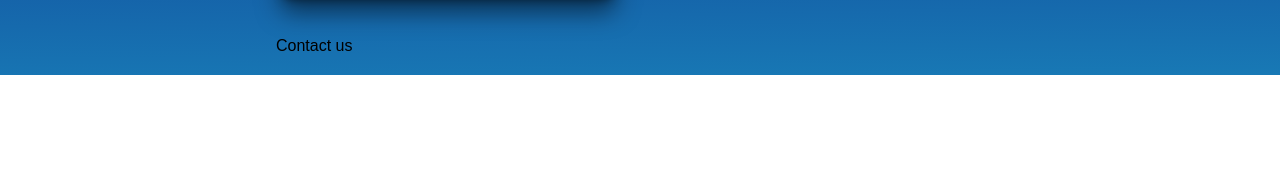
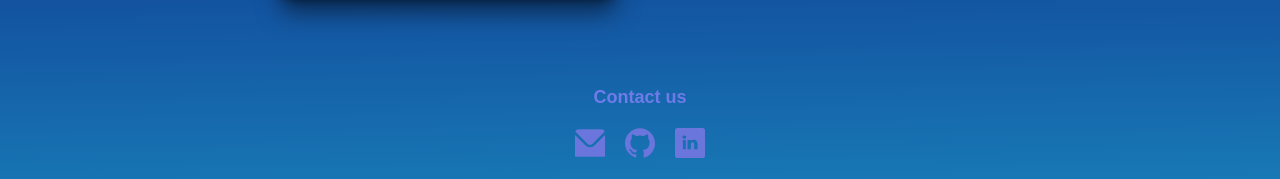
Before and after one commit to IrynaBondarenko7/task-1-clean-code, a plain HTML site: page index.html in a window 1280 px wide. Shown: the part 830-1009 px from the top of the page. Before the commit the page ends 905 px from the top, so only its background shows below. Drawn offline with Linux system fonts and the light colour scheme.

Commit message:
added footer contact icons & styles

```diff
--- a/index.html
+++ b/index.html
@@ -51,7 +51,47 @@
       </div>
     </main>
     <footer>
-      <div class="container">Contact us</div>
+      <div class="container">
+        <p class="footer-title">Contact us</p>
+        <ul class="icons-list">
+          <li>
+            <a
+              href="mailto:ira.bondarenko@ukr.net"
+              target="_blank"
+              rel="noopener noreferrer"
+              class="icon-link"
+            >
+              <svg class="icon">
+                <use xlink:href="./icons/icon.svg#envelope"></use>
+              </svg>
+            </a>
+          </li>
+          <li>
+            <a
+              href="https://github.com/IrynaBondarenko7"
+              target="_blank"
+              rel="noopener noreferrer"
+              class="icon-link"
+            >
+              <svg class="icon">
+                <use xlink:href="./icons/icon.svg#github"></use>
+              </svg>
+            </a>
+          </li>
+          <li>
+            <a
+              href="https://www.linkedin.com/in/iryna-bondarenko-bd/"
+              target="_blank"
+              rel="noopener noreferrer"
+              class="icon-link"
+            >
+              <svg class="icon">
+                <use xlink:href="./icons/icon.svg#linkedin"></use>
+              </svg>
+            </a>
+          </li>
+        </ul>
+      </div>
     </footer>
   </body>
 </html>
--- a/style.css
+++ b/style.css
@@ -37,6 +37,12 @@ body {
   );
   background-repeat: no-repeat;
   min-height: 100vh;
+  display: flex;
+  flex-direction: column;
+}
+
+main {
+  flex: 1;
 }
 
 .header {
@@ -123,6 +129,42 @@ body {
   }
 }
 
+.icons-list {
+  display: flex;
+  gap: 20px;
+  justify-content: center;
+}
+
+.icon-link {
+  color: hsl(234, 62%, 64%);
+  transition: color 0.6s ease;
+}
+
+.icon-link:hover {
+  color: hsl(234, 81%, 71%);
+}
+
+.icon {
+  width: 30px;
+  height: 30px;
+  fill: currentColor;
+}
+
+.footer-title {
+  font-size: 18px;
+  font-weight: 600;
+  -webkit-background-clip: text;
+  -webkit-text-fill-color: transparent;
+  background-image: linear-gradient(
+    40deg,
+    hsl(234, 89%, 71%),
+    hsl(234, 62%, 64%)
+  );
+  text-align: center;
+  margin-bottom: 20px;
+  margin-top: 50px;
+}
+
 @media screen and (min-width: 1440px) {
   .container {
     width: 1440px;
```
Also changed, not shown: icons/icon.svg (added).
